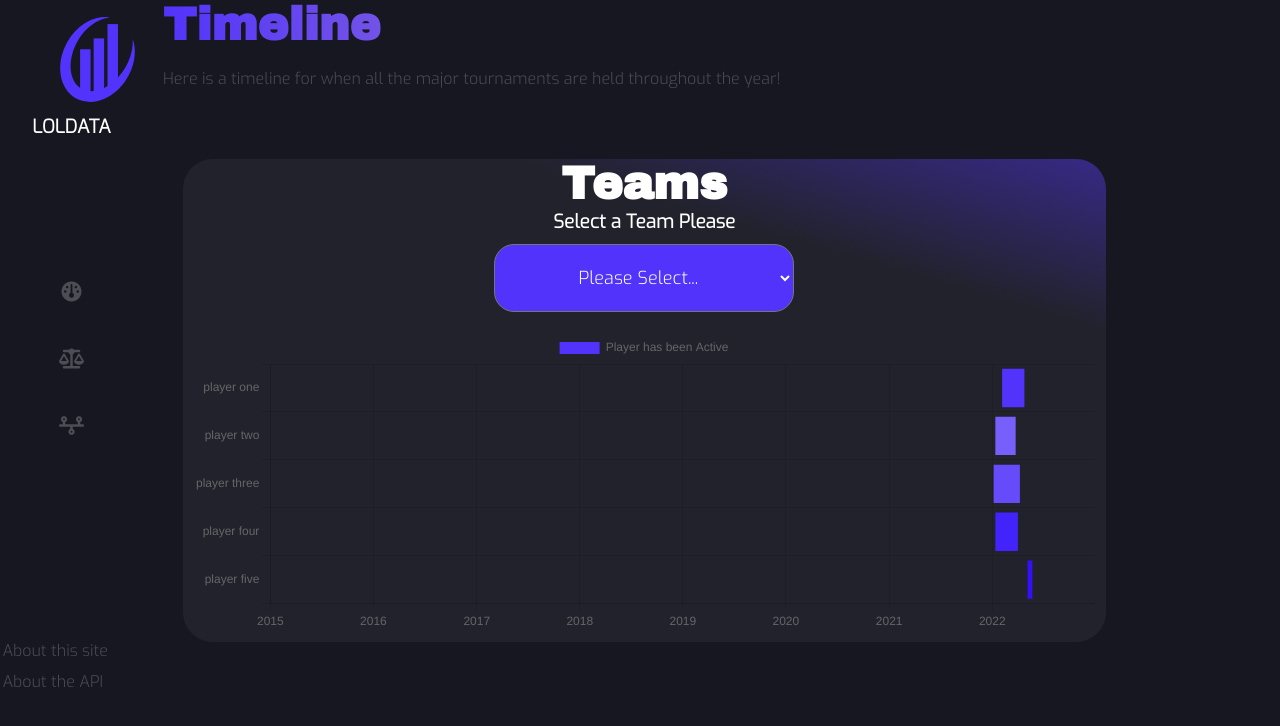
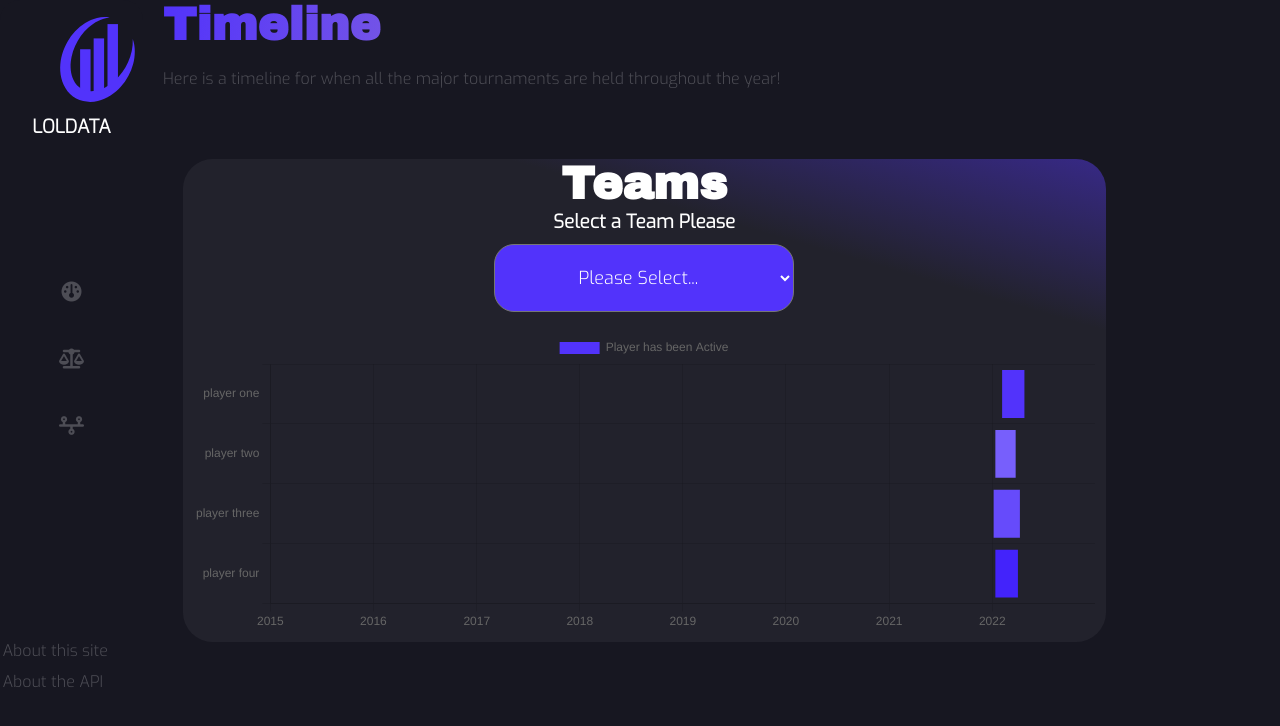
Before and after one commit to WiaanDuvenhage-200307/loldata, a React (Create React App) app: page /Timeline in a window 1280 px wide. Shown: the top 726 px of the page. Built offline with nearby package versions, Linux system fonts and the light colour scheme; no server answers.

Commit message:
removed dummy data

```diff
--- a/src/components/Nav.css
+++ b/src/components/Nav.css
@@ -73,8 +73,3 @@ img {
 nav h3 {
   text-align: center;
 }
-
-hr {
-  border-top: 10px solid white;
-  float: left;
-}
--- a/src/components/charts/TimeChart.js
+++ b/src/components/charts/TimeChart.js
@@ -38,7 +38,7 @@ const TimeChart = () =>{
 
             <div className="exCon chart">
                 <Bar data={{
-                    labels: ["player one", "player two", "player three", "player four", "player five"],
+                    labels: ["player one", "player two", "player three", "player four"],
                     datasets: [{
                         label: ['Player has been Active'],
                         data: [
```
